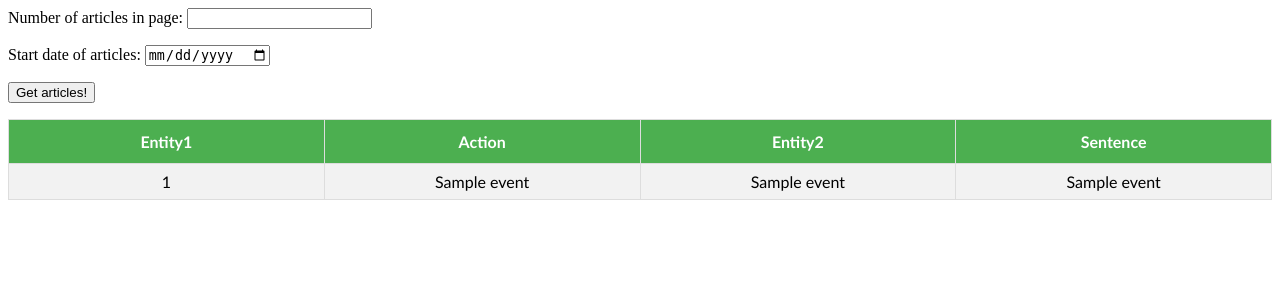
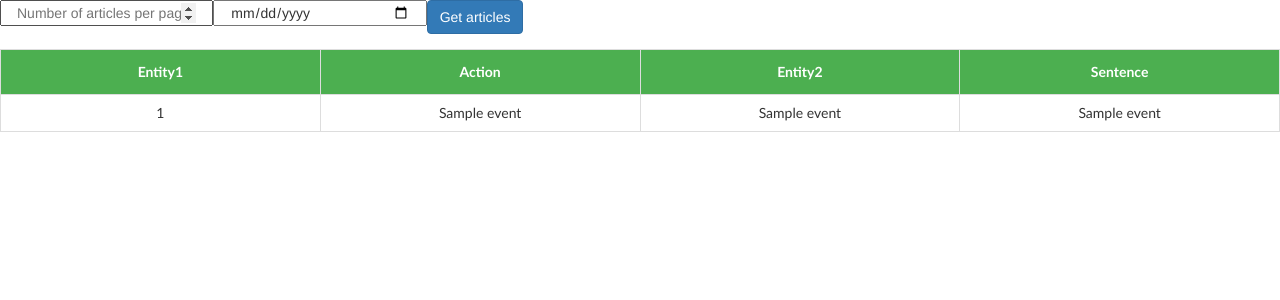
Before and after one commit to tehnar/Event-extraction, a Flask app: template web_ui/templates/index.html in a window 1280 px wide. Shown: the top 300 px of the page. Run offline with Flask 2, Linux system fonts and the light colour scheme; the template is opened without the code that fills it: values that come from a table or form of the project are taken from there, most other values are stand-ins (such as "Sample title", 1, 10 or a date in 2020); parts of the project's set-up code (start-up, migrations or seed data) failed here and were passed over; some libraries are stand-ins or nearby versions.

Commit message:
Added bootstrap & improved forms a bit

```diff
--- a/web_ui/__init__.py
+++ b/web_ui/__init__.py
@@ -1,5 +1,6 @@
 from flask import Flask
-
+from flask_bootstrap import Bootstrap
 app = Flask(__name__)
+Bootstrap(app)
 app.config.from_object('ui_config')
 from web_ui import views
--- a/web_ui/static/style.css
+++ b/web_ui/static/style.css
@@ -1,10 +1,10 @@
-#events {
+.events {
     font-family: "Trebuchet MS", Arial, Helvetica, sans-serif;
     border-collapse: collapse;
     width: 100%;
 }
 
-#events td, #events th {
+.events td, .events th {
     border: 1px solid #ddd;
     text-align: left;
     padding: 8px;
@@ -12,11 +12,11 @@
     text-align: center;
 }
 
-#events tr:nth-child(even){background-color: #f2f2f2}
+.events tr:nth-child(even){background-color: #f2f2f2}
 
-#events tr:hover {background-color: #ddd;}
+.events tr:hover {background-color: #ddd;}
 
-#events th {
+.events th {
     padding-top: 12px;
     padding-bottom: 12px;
     background-color: #4CAF50;
--- a/web_ui/templates/index.html
+++ b/web_ui/templates/index.html
@@ -1,25 +1,29 @@
-<html>
-    <head>
-        <link rel="stylesheet" type="text/css" href={{ url_for('static', filename='style.css') }}>
-        <title>
-            Test table
-        </title>
-    </head>
-
-    <body>
+{% extends "bootstrap/base.html" %}
+{% block styles %}
+{{super()}}
+<link rel="stylesheet"
+      href="{{url_for('.static', filename='style.css')}}">
+{% endblock %}{% block title %} Test table {% endblock %}
+{% block navbar %}
+{{nav.main_navbar.render()}}
+{% endblock %}{% block content %}
     <form action="" method="post" name="get_articles">
-            <p> Number of articles in page: {{form.article_count(size=30)}} </p>
-            <p> Start date of articles: {{form.start_date(size=30)}} </p>
-            <p> {{form.hidden_tag()}} </p>
-            <input type="submit" value="Get articles!">
+        {{form.hidden_tag()}}
+        <div class="form-group">
+        {{form.article_count(class="col-lg-2", placeholder="Number of articles per page" )}}
+        {{form.start_date(class="col-lg-2", placeholder="Date of last article: dd.mm.yy")}}
+        <button type="submit" class="btn btn-primary">Get articles</button>
+        </div>
     </form>
-        <table id="events">
+    <table class="events">
+        <thead>
             <tr>
                 <th> Entity1 </th>
                 <th> Action </th>
                 <th> Entity2 </th>
                 <th> Sentence </th>
             </tr>
+        </thead>
         {% for event in events%}
         <tr>
             <td> {{event[0]}} </td>
@@ -29,5 +33,5 @@
         </tr>
         {% endfor %}
     </table>
-    </body>
+{% endblock %}
 </html>
--- a/web_ui/views.py
+++ b/web_ui/views.py
@@ -1,23 +1,47 @@
+from flask import redirect, url_for
 from flask import render_template
 from web_ui import app
 from flask.ext.wtf import Form
-from wtforms import IntegerField
-from wtforms.fields.html5 import DateField
+from wtforms import IntegerField, DateField
 from wtforms.validators import DataRequired
+from flask_nav import Nav
+from flask_nav.elements import Navbar, View
+import datetime
 
-import datetime
+nav = Nav()
+
+
+@nav.navigation()
+def main_navbar():
+    return Navbar(
+        'ExTractors',
+        View('Events', 'events'),
+        View('Articles', 'articles'),
+    )
+
+nav.init_app(app)
 
 
 class GetArticlesForm(Form):
     article_count = IntegerField('Max articles per page', validators=[DataRequired()])
-    start_date = DateField('Latest date of article', validators=[DataRequired()])
+    start_date = DateField('Latest date of article', validators=[DataRequired()], format='%d.%m.%y')
 
 
-@app.route('/', methods=['GET', 'POST'])
-@app.route('/index', methods=['GET', 'POST'])
-def index(count=10, date=datetime.datetime.now(), can_submit=True):
+@app.route('/')
+def redirect_to_events():
+    return redirect(url_for('events'))
+
+@app.route('/events', methods=['GET', 'POST'])
+def events(count=10, date=datetime.datetime.now(), can_submit=True):
     form = GetArticlesForm()
+    print(form.validate_on_submit(), form.errors)
     if form.validate_on_submit() and can_submit:
-        return index(form.article_count.data, form.start_date.data, False)
-    events = app.db_handler.get_events_starting_from(count, date)
-    return render_template("index.html", form=form, events=events)
+        print(123)
+        return events(form.article_count.data, form.start_date.data, False)
+    db_events = app.db_handler.get_events_starting_from(count, date)
+    return render_template("index.html", form=form, events=db_events)
+
+
+@app.route('/articles')
+def articles():
+    return "test"
```
Lines whose indentation alone changed are shown as unchanged.
